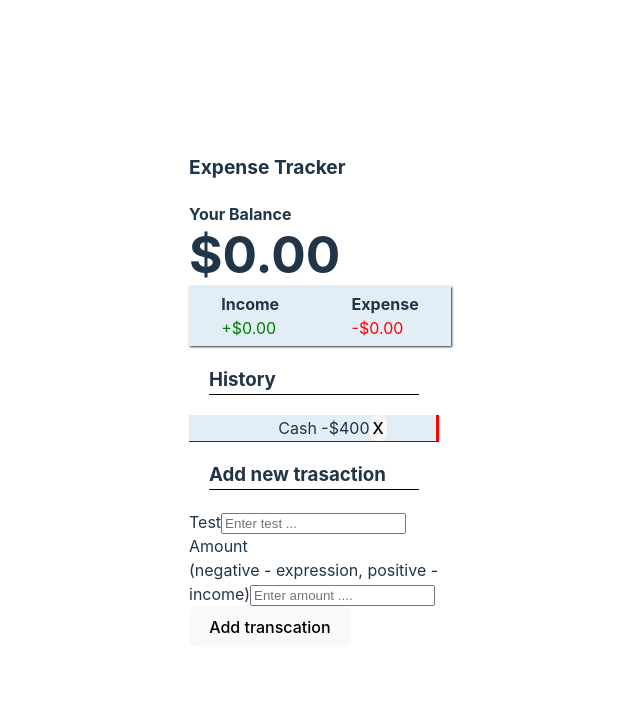
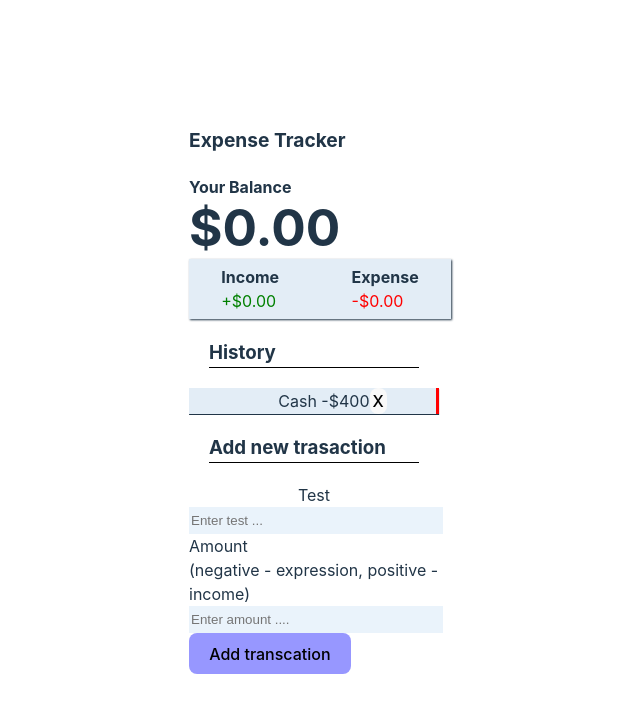
Before and after one commit to VishalKhandagale88/react-projects, a React (Vite) app in the folder money-tracker/: page / in a window 1280 px wide. Shown: the top 712 px of the page, without its empty margins (361-1001 px from the left). Built offline with nearby package versions, Linux system fonts and the light colour scheme.

Commit message:
addedstyle for input

```diff
--- a/money-tracker/src/Components/AddTranscation.tsx
+++ b/money-tracker/src/Components/AddTranscation.tsx
@@ -1,3 +1,4 @@
+import "../css/AddTranscationCss.css"
 export const AddTranscation = () => {
   return (
     <>
--- /dev/null
+++ b/money-tracker/src/css/AddTranscationCss.css
@@ -0,0 +1,15 @@
+.form-control{
+    display: flex;
+    flex-direction: column;
+    justify-content: start;
+    align-items: start;
+}
+input{
+    width: 250px;
+    height: 25px;
+    background-color: rgba(208, 228, 245, 0.449);
+    border: none;
+}
+.btn{
+    background-color: rgba(0, 0, 255, 0.408);
+}
```
